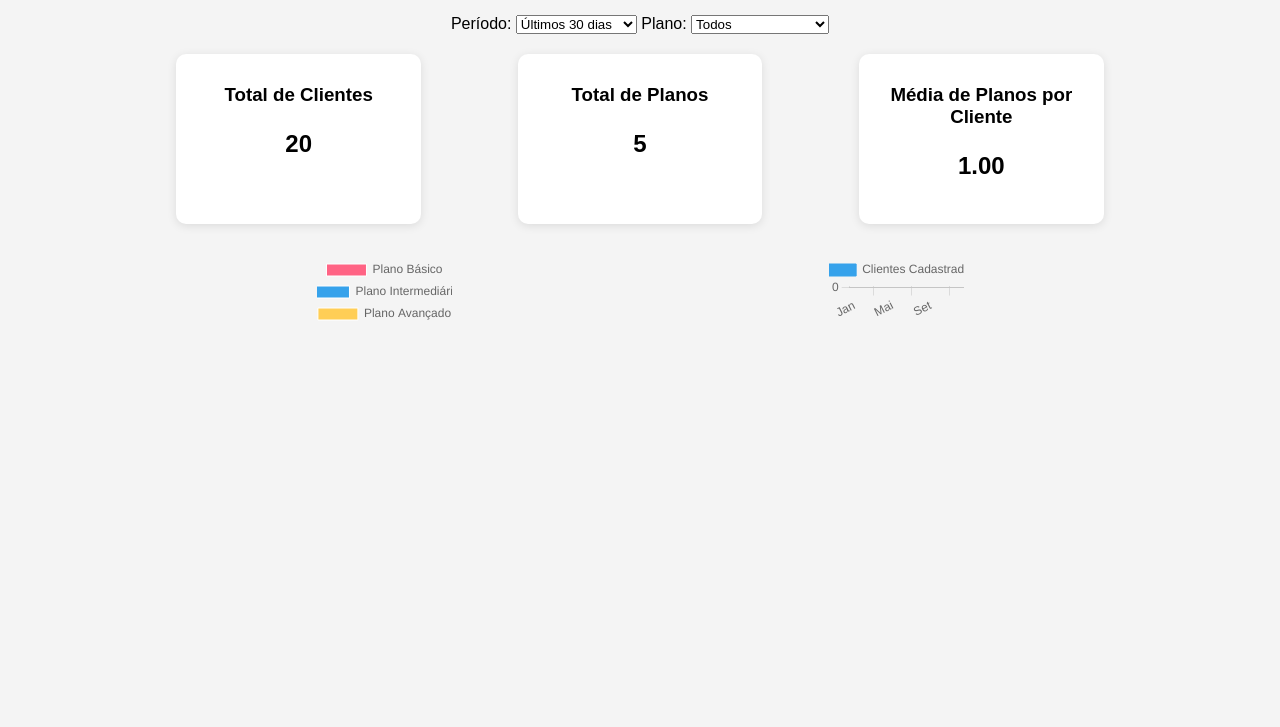
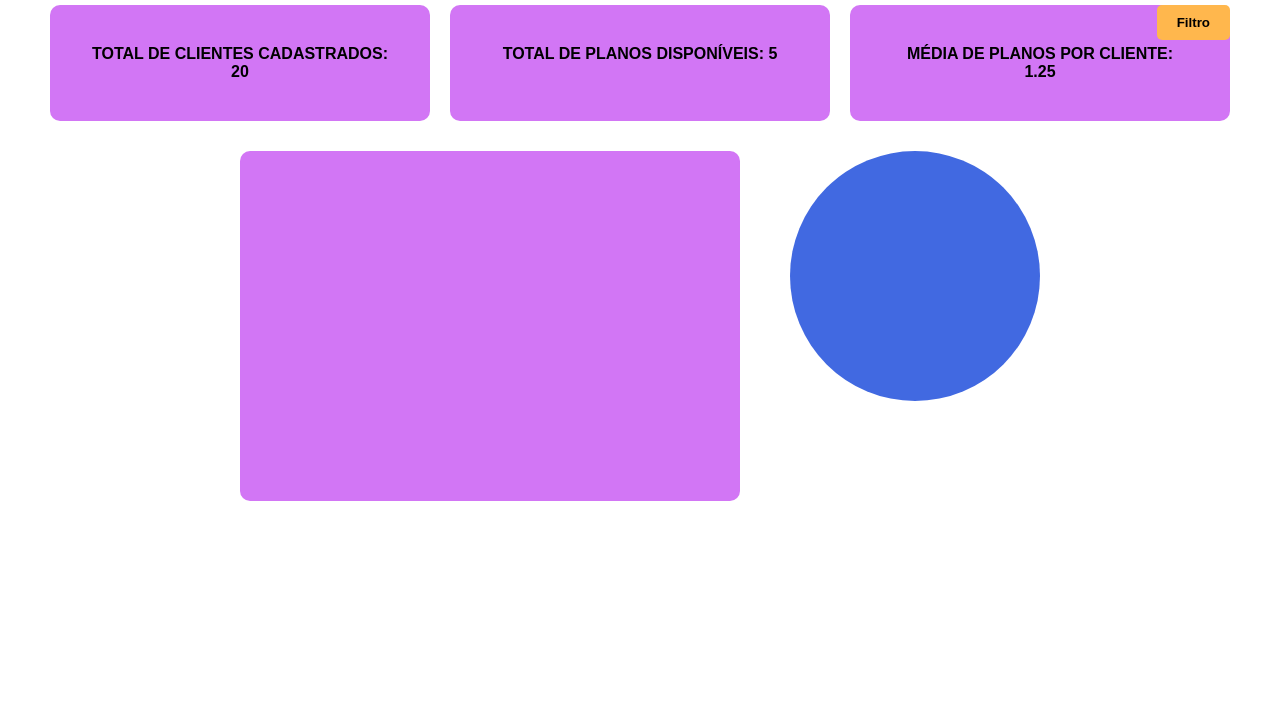
Before and after one commit to pygaudiello/MOBIT, a website: page index.html in a window 1280 px wide. Shown: the part 73-800 px from the top of the page. Drawn offline with nearby package versions, Linux system fonts and the light colour scheme.

Commit message:
Base - OK

```diff
--- a/db.json
+++ b/db.json
@@ -1,239 +1,254 @@
 {
     "clientes": [
         {
-            "id": "9d3a7",
+        "idCliente": "10001",
         "nome": "João Silva",
         "cpf": "123.456.789-00",
         "telefone": "(11) 98765-4321",
         "email": "joao.silva@email.com",
-            "dataCadastro": "2024-03-14"
+        "dataCadastro": "2024-03-14",
+        "idPlanoContratado": ["101", "103"]
         },
         {
-            "id": "2e472",
+        "idCliente": "10002",
         "nome": "Maria Oliveira",
         "cpf": "987.654.321-00",
         "telefone": "(21) 91234-5678",
         "email": "maria.oliveira@email.com",
-            "dataCadastro": "2024-07-19"
+        "dataCadastro": "2024-07-19",
+        "idPlanoContratado": ["102"]
         },
         {
-            "id": "d68fd",
+        "idCliente": "10003",
         "nome": "Carlos Souza",
         "cpf": "123.789.456-00",
         "telefone": "(31) 92345-6789",
         "email": "carlos.souza@email.com",
-            "dataCadastro": "2023-08-21"
+        "dataCadastro": "2023-08-21",
+        "idPlanoContratado": ["103", "105"]
         },
         {
-            "id": "c2cfb",
+        "idCliente": "10004",
         "nome": "Fernanda Costa",
         "cpf": "321.654.987-00",
         "telefone": "(41) 93456-7890",
         "email": "fernanda.costa@email.com",
-            "dataCadastro": "2024-10-03"
+        "dataCadastro": "2024-10-03",
+        "idPlanoContratado": ["104"]
         },
         {
-            "id": "4b1b1",
+        "idCliente": "10005",
         "nome": "Roberto Lima",
         "cpf": "654.321.987-00",
         "telefone": "(51) 91234-5678",
         "email": "roberto.lima@email.com",
-            "dataCadastro": "2024-05-09"
+        "dataCadastro": "2024-05-09",
+        "idPlanoContratado": ["105"]
         },
         {
-            "id": "f7b44",
+        "idCliente": "10006",
         "nome": "Luciana Pereira",
         "cpf": "111.222.333-44",
         "telefone": "(61) 93456-7890",
         "email": "luciana.pereira@email.com",
-            "dataCadastro": "2024-01-11"
+        "dataCadastro": "2024-01-11",
+        "idPlanoContratado": ["101", "102"]
         },
         {
-            "id": "a2d58",
+        "idCliente": "10007",
         "nome": "Ricardo Gomes",
         "cpf": "555.666.777-88",
         "telefone": "(71) 91234-5678",
         "email": "ricardo.gomes@email.com",
-            "dataCadastro": "2024-03-22"
+        "dataCadastro": "2024-03-22",
+        "idPlanoContratado": ["102"]
         },
         {
-            "id": "ec908",
+        "idCliente": "10008",
         "nome": "Beatriz Souza",
         "cpf": "222.333.444-55",
         "telefone": "(11) 92345-6789",
         "email": "beatriz.souza@email.com",
-            "dataCadastro": "2024-06-01"
+        "dataCadastro": "2024-06-01",
+        "idPlanoContratado": ["103"]
         },
         {
-            "id": "c7d4f",
+        "idCliente": "10009",
         "nome": "Paulo Costa",
         "cpf": "777.888.999-00",
         "telefone": "(41) 93456-7890",
         "email": "paulo.costa@email.com",
-            "dataCadastro": "2023-12-10"
+        "dataCadastro": "2023-12-10",
+        "idPlanoContratado": ["104"]
         },
         {
-            "id": "5b2ac",
+        "idCliente": "10010",
         "nome": "Tatiane Santos",
         "cpf": "333.444.555-66",
         "telefone": "(21) 98765-4321",
         "email": "tatiane.santos@email.com",
-            "dataCadastro": "2023-09-18"
+        "dataCadastro": "2023-09-18",
+        "idPlanoContratado": ["105"]
         },
         {
-            "id": "7f1b0",
-            "nome": "Marcos Oliveira",
-            "cpf": "888.999.000-11",
-            "telefone": "(51) 93456-7890",
-            "email": "marcos.oliveira@email.com",
-            "dataCadastro": "2023-11-25"
+        "idCliente": "10011",
+        "nome": "Lucas Almeida",
+        "cpf": "555.111.333-22",
+        "telefone": "(11) 98877-1234",
+        "email": "lucas.almeida@email.com",
+        "dataCadastro": "2024-02-10",
+        "idPlanoContratado": ["102"]
         },
         {
-            "id": "a5d42",
-            "nome": "Gustavo Lima",
+        "idCliente": "10012",
+        "nome": "Juliana Ferreira",
         "cpf": "444.555.666-77",
-            "telefone": "(61) 92345-6789",
-            "email": "gustavo.lima@email.com",
-            "dataCadastro": "2023-10-30"
+        "telefone": "(21) 97654-3210",
+        "email": "juliana.ferreira@email.com",
+        "dataCadastro": "2024-01-18",
+        "idPlanoContratado": ["101", "104"]
         },
         {
-            "id": "b84e6",
-            "nome": "Fabiana Rocha",
-            "cpf": "333.444.555-66",
-            "telefone": "(11) 93456-7890",
-            "email": "fabiana.rocha@email.com",
-            "dataCadastro": "2024-02-15"
+        "idCliente": "10013",
+        "nome": "Eduardo Martins",
+        "cpf": "666.777.888-99",
+        "telefone": "(31) 98765-4321",
+        "email": "eduardo.martins@email.com",
+        "dataCadastro": "2024-03-05",
+        "idPlanoContratado": ["103"]
         },
         {
-            "id": "e4d7c",
-            "nome": "Marcelo Almeida",
-            "cpf": "999.111.222-33",
-            "telefone": "(71) 91234-5678",
-            "email": "marcelo.almeida@email.com",
-            "dataCadastro": "2024-03-10"
+        "idCliente": "10014",
+        "nome": "Tatiane Costa",
+        "cpf": "222.111.333-44",
+        "telefone": "(41) 92345-6789",
+        "email": "tatiane.costa@email.com",
+        "dataCadastro": "2024-04-11",
+        "idPlanoContratado": ["105"]
         },
         {
-            "id": "d97a2",
-            "nome": "Simone Costa",
-            "cpf": "444.555.666-00",
-            "telefone": "(21) 98765-4321",
-            "email": "simone.costa@email.com",
-            "dataCadastro": "2023-12-05"
+        "idCliente": "10015",
+        "nome": "Gustavo Oliveira",
+        "cpf": "333.444.777-99",
+        "telefone": "(51) 91987-6543",
+        "email": "gustavo.oliveira@email.com",
+        "dataCadastro": "2024-02-22",
+        "idPlanoContratado": ["102"]
         },
         {
-            "id": "3b0f8",
-            "nome": "Renato Barbosa",
-            "cpf": "111.222.333-00",
-            "telefone": "(31) 93456-7890",
-            "email": "renato.barbosa@email.com",
-            "dataCadastro": "2023-11-01"
+        "idCliente": "10016",
+        "nome": "Renata Silva",
+        "cpf": "555.888.777-66",
+        "telefone": "(61) 93456-7890",
+        "email": "renata.silva@email.com",
+        "dataCadastro": "2024-03-15",
+        "idPlanoContratado": ["104"]
         },
         {
-            "id": "9c6ad",
-            "nome": "Lucas Martins",
-            "cpf": "555.666.777-88",
-            "telefone": "(61) 92345-6789",
-            "email": "lucas.martins@email.com",
-            "dataCadastro": "2024-04-01"
+        "idCliente": "10017",
+        "nome": "Thiago Rodrigues",
+        "cpf": "999.888.777-22",
+        "telefone": "(71) 91234-5678",
+        "email": "thiago.rodrigues@email.com",
+        "dataCadastro": "2024-06-05",
+        "idPlanoContratado": ["105"]
+        },
+        {
+        "idCliente": "10018",
+        "nome": "Camila Pereira",
+        "cpf": "777.666.555-44",
+        "telefone": "(31) 93334-5566",
+        "email": "camila.pereira@email.com",
+        "dataCadastro": "2024-07-10",
+        "idPlanoContratado": ["101", "104"]
+        },
+        {
+        "idCliente": "10019",
+        "nome": "Leandro Souza",
+        "cpf": "333.222.111-00",
+        "telefone": "(11) 93456-7890",
+        "email": "leandro.souza@email.com",
+        "dataCadastro": "2024-04-05",
+        "idPlanoContratado": ["102"]
+        },
+        {
+        "idCliente": "10020",
+        "nome": "Juliana Lima",
+        "cpf": "111.444.777-88",
+        "telefone": "(21) 91234-5678",
+        "email": "juliana.lima@email.com",
+        "dataCadastro": "2024-01-25",
+        "idPlanoContratado": ["103"]
         }
+
     ],
     "planos": [
         {
-            "id": "1a2bc",
+        "idPlano": "101",
         "nome": "Plano Básico",
         "preco": 29.99,
         "franquiaDados": 5,
-            "minutosLigacao": 100
+        "minutosLigacao": 100,
+        "descricao": "Plano básico com 5GB de internet e 100 minutos de ligações."
         },
         {
-            "id": "ffb4e",
-            "nome": "Plano Intermediário",
+        "idPlano": "102",
+        "nome": "Plano Pro",
         "preco": 49.99,
         "franquiaDados": 10,
-            "minutosLigacao": 300
+        "minutosLigacao": 300,
+        "descricao": "Plano intermediário com 10GB de internet e 300 minutos de ligações."
         },
         {
-            "id": "56a33",
-            "nome": "Plano Avançado",
+        "idPlano": "103",
+        "nome": "Plano Master",
         "preco": 69.99,
         "franquiaDados": 15,
-            "minutosLigacao": 600
+        "minutosLigacao": 600,
+        "descricao": "Plano avançado com 15GB de internet e 600 minutos de ligações."
         },
         {
-            "id": "2e5d2",
-            "nome": "Plano Premium",
+        "idPlano": "104",
+        "nome": "Plano Gold",
         "preco": 89.99,
         "franquiaDados": 20,
-            "minutosLigacao": 1200
+        "minutosLigacao": 1200,
+        "descricao": "Plano premium com 20GB de internet e 1200 minutos de ligações."
         },
         {
-            "id": "cd827",
-            "nome": "Plano Corporativo",
+        "idPlano": "105",
+        "nome": "Plano Vip",
         "preco": 129.99,
         "franquiaDados": 50,
-            "minutosLigacao": 3000
+        "minutosLigacao": 3000,
+        "descricao": "Plano corporativo com 50GB de internet e 3000 minutos de ligações."
         }
     ],
     "clientePlano": [
-        {
-            "clienteId": "9d3a7",
-            "planoId": "1a2bc"
-        },
-        {
-            "clienteId": "2e472",
-            "planoId": "ffb4e"
-        },
-        {
-            "clienteId": "d68fd",
-            "planoId": "56a33"
-        },
-        {
-            "clienteId": "c2cfb",
-            "planoId": "2e5d2"
-        },
-        {
-            "clienteId": "4b1b1",
-            "planoId": "cd827"
-        },
-        {
-            "clienteId": "f7b44",
-            "planoId": "1a2bc"
-        },
-        {
-            "clienteId": "a2d58",
-            "planoId": "ffb4e"
-        },
-        {
-            "clienteId": "ec908",
-            "planoId": "56a33"
-        },
-        {
-            "clienteId": "c7d4f",
-            "planoId": "2e5d2"
-        },
-        {
-            "clienteId": "5b2ac",
-            "planoId": "cd827"
-        },
-        {
-            "clienteId": "7f1b0",
-            "planoId": "1a2bc"
-        },
-        {
-            "clienteId": "a5d42",
-            "planoId": "ffb4e"
-        },
-        {
-            "clienteId": "b84e6",
-            "planoId": "56a33"
-        },
-        {
-            "clienteId": "e4d7c",
-            "planoId": "2e5d2"
-        },
-        {
-            "clienteId": "d97a2",
-            "planoId": "cd827"
-        }
+        { "idCliente": "10001", "idPlanoContratado": "101" },
+        { "idCliente": "10001", "idPlanoContratado": "103" },
+        { "idCliente": "10002", "idPlanoContratado": "102" },
+        { "idCliente": "10003", "idPlanoContratado": "103" },
+        { "idCliente": "10003", "idPlanoContratado": "105" },
+        { "idCliente": "10004", "idPlanoContratado": "104" },
+        { "idCliente": "10005", "idPlanoContratado": "105" },
+        { "idCliente": "10006", "idPlanoContratado": "101" },
+        { "idCliente": "10006", "idPlanoContratado": "102" },
+        { "idCliente": "10007", "idPlanoContratado": "102" },
+        { "idCliente": "10008", "idPlanoContratado": "103" },
+        { "idCliente": "10009", "idPlanoContratado": "104" },
+        { "idCliente": "10010", "idPlanoContratado": "105" },
+        { "idCliente": "10011", "idPlanoContratado": "102" },
+        { "idCliente": "10012", "idPlanoContratado": "101" },
+        { "idCliente": "10012", "idPlanoContratado": "104" },
+        { "idCliente": "10013", "idPlanoContratado": "103" },
+        { "idCliente": "10014", "idPlanoContratado": "105" },
+        { "idCliente": "10015", "idPlanoContratado": "102" },
+        { "idCliente": "10016", "idPlanoContratado": "104" },
+        { "idCliente": "10017", "idPlanoContratado": "105" },
+        { "idCliente": "10018", "idPlanoContratado": "101" },
+        { "idCliente": "10018", "idPlanoContratado": "104" },
+        { "idCliente": "10019", "idPlanoContratado": "102" },
+        { "idCliente": "10020", "idPlanoContratado": "103" }
         ]
     }
--- a/index.html
+++ b/index.html
@@ -1,241 +1,149 @@
 <!DOCTYPE html>
 <html lang="pt">
 <head>
-    <meta charset="UTF-8">
-    <meta name="viewport" content="width=device-width, initial-scale=1.0">
-    <title>Dash Telefonia</title>
+  <meta charset="UTF-8" />
+  <meta name="viewport" content="width=device-width, initial-scale=1.0" />
+  <title>Dashboard Telefonix</title>
   <style>
     body {
       font-family: Arial, sans-serif;
       margin: 0;
       padding: 0;
-            background-color: #f4f4f4;
+      text-align: center;
+      background-color: white;
     }
-        .container {
-            width: 80%;
-            margin: 20px auto;
+    .navbar {
+      background-color: #0047AB;
+      padding: 10px;
+      display: flex;
+      align-items: center;
+      justify-content: space-between;
+      color: white;
     }
-        .header {
-            text-align: center;
-            margin-bottom: 30px;
+    .logo {
+      background-color: #6CE5FF;
+      padding: 10px 20px;
+      border-radius: 20px;
+      font-weight: bold;
+    }
+    .menu {
+      display: flex;
+      gap: 10px;
+    }
+    .menu button {
+      background-color: white;
+      border: none;
+      padding: 10px 20px;
+      border-radius: 20px;
+      cursor: pointer;
+    }
+    .dashboard {
+      padding: 20px;
+      position: relative;
     }
     .cards {
       display: flex;
-            justify-content: space-around;
-            margin-bottom: 30px;
+      justify-content: center;
+      gap: 20px;
+      margin-bottom: 20px;
+      flex-wrap: wrap;
     }
     .card {
-            background-color: #fff;
+      background-color: #D276F5;
+      padding: 40px;
+      width: 300px;
+      text-align: center;
+      color: black;
+      font-weight: bold;
       border-radius: 10px;
-            padding: 20px;
-            box-shadow: 0 2px 10px rgba(0, 0, 0, 0.1);
-            text-align: center;
-            width: 20%;
+      margin-bottom: 10px;
     }
-        .card h3 {
-            margin: 10px 0;
+    .filter-button {
+      background-color: #FFB74D;
+      padding: 10px 20px;
+      border: none;
+      cursor: pointer;
+      font-weight: bold;
+      position: absolute;
+      right: 50px;
+      top: 20px;
+      border-radius: 5px;
     }
-        .card p {
-            font-size: 24px;
-            font-weight: bold;
+    .charts {
+      display: flex;
+      justify-content: center;
+      gap: 50px;
+      margin-top: 20px;
+      flex-wrap: wrap;
     }
-        .chart-container {
-            display: flex;
-            justify-content: space-around;
+    .bar-chart {
+      background-color: #D276F5;
+      width: 500px;
+      height: 350px;
+      border-radius: 10px;
     }
-        .chart-container canvas {
-            width: 45%;
-        }
-        .filters {
-            margin: 20px 0;
-            text-align: center;
+    .pie-chart {
+      background-color: #4169E1;
+      width: 250px;
+      height: 250px;
+      border-radius: 50%;
     }
   </style>
 </head>
 <body>
-
-    <div class="container">
-        <div class="header">
-            <h1>Dashboard de Telefonia</h1>
-        </div>
-
-        <!-- Filtros -->
-        <div class="filters">
-            <label for="periodo">Período:</label>
-            <select id="periodo">
-                <option value="30">Últimos 30 dias</option>
-                <option value="180">Últimos 6 meses</option>
-                <option value="365">Último ano</option>
-            </select>
-            <label for="plano">Plano:</label>
-            <select id="plano">
-                <option value="all">Todos</option>
-                <option value="1a2bc">Plano Básico</option>
-                <option value="ffb4e">Plano Intermediário</option>
-                <option value="56a33">Plano Avançado</option>
-                <option value="2e5d2">Plano Premium</option>
-                <option value="cd827">Plano Corporativo</option>
-            </select>
-        </div>
-
-        <!-- Indicadores -->
-        <div class="cards">
-            <div class="card">
-                <h3>Total de Clientes</h3>
-                <p id="totalClientes">0</p>
-            </div>
-            <div class="card">
-                <h3>Total de Planos</h3>
-                <p id="totalPlanos">0</p>
-            </div>
-            <div class="card">
-                <h3>Média de Planos por Cliente</h3>
-                <p id="mediaPlanos">0</p>
+  <div class="navbar">
+    <div class="logo">TELEFONIX</div>
+    <div class="menu">
+      <button>1° Tela</button>
+      <button>2° Tela</button>
+      <button>3° Tela</button>
+      <button>4° Tela</button>
     </div>
   </div>
 
-        <!-- Gráficos -->
-        <div class="chart-container">
-            <div>
-                <canvas id="pieChart"></canvas>
+  <div class="dashboard">
+    <button class="filter-button">Filtro</button>
+    <div class="cards">
+      <div class="card" id="totalClientes">TOTAL DE CLIENTES CADASTRADOS</div>
+      <div class="card" id="totalPlanos">TOTAL DE PLANOS DISPONÍVEIS</div>
+      <div class="card" id="mediaPlanos">MÉDIA DE PLANOS POR CLIENTE</div>
     </div>
-            <div>
-                <canvas id="barChart"></canvas>
-            </div>
+    <div class="charts">
+      <div class="bar-chart"></div>
+      <div class="pie-chart"></div>
     </div>
   </div>
 
-    <script src="https://cdn.jsdelivr.net/npm/chart.js"></script>
   <script>
-        // JSON Mockado com 20 clientes
-        const data = {
-            "clientes": Array.from({ length: 20 }, (_, index) => {
-                return {
-                    id: `cliente_${index + 1}`,
-                    nome: `Cliente ${index + 1}`,
-                    cpf: `123.456.789-${String(index).padStart(2, '0')}`,
-                    telefone: `(11) 9${Math.floor(Math.random() * 900000000) + 100000000}`,
-                    email: `cliente${index + 1}@email.com`,
-                    dataCadastro: `2024-${String(Math.floor(Math.random() * 12) + 1).padStart(2, '0')}-${String(Math.floor(Math.random() * 28) + 1).padStart(2, '0')}`
-                };
-            }),
-            "planos": [
-                {"id": "1a2bc", "nome": "Plano Básico", "preco": 29.99, "franquiaDados": 5, "minutosLigacao": 100},
-                {"id": "ffb4e", "nome": "Plano Intermediário", "preco": 49.99, "franquiaDados": 10, "minutosLigacao": 300},
-                {"id": "56a33", "nome": "Plano Avançado", "preco": 69.99, "franquiaDados": 15, "minutosLigacao": 600},
-                {"id": "2e5d2", "nome": "Plano Premium", "preco": 89.99, "franquiaDados": 20, "minutosLigacao": 1200},
-                {"id": "cd827", "nome": "Plano Corporativo", "preco": 129.99, "franquiaDados": 50, "minutosLigacao": 3000}
-            ],
-            "clientePlano": [
-                {"clienteId": "cliente_1", "planoId": "1a2bc"},
-                {"clienteId": "cliente_2", "planoId": "1a2bc"},
-                {"clienteId": "cliente_3", "planoId": "ffb4e"},
-                {"clienteId": "cliente_4", "planoId": "ffb4e"},
-                {"clienteId": "cliente_5", "planoId": "56a33"},
-                {"clienteId": "cliente_6", "planoId": "56a33"},
-                {"clienteId": "cliente_7", "planoId": "56a33"},
-                {"clienteId": "cliente_8", "planoId": "2e5d2"},
-                {"clienteId": "cliente_9", "planoId": "2e5d2"},
-                {"clienteId": "cliente_10", "planoId": "cd827"},
-                {"clienteId": "cliente_11", "planoId": "cd827"},
-                {"clienteId": "cliente_12", "planoId": "1a2bc"},
-                {"clienteId": "cliente_13", "planoId": "ffb4e"},
-                {"clienteId": "cliente_14", "planoId": "56a33"},
-                {"clienteId": "cliente_15", "planoId": "2e5d2"},
-                {"clienteId": "cliente_16", "planoId": "cd827"},
-                {"clienteId": "cliente_17", "planoId": "1a2bc"},
-                {"clienteId": "cliente_18", "planoId": "ffb4e"},
-                {"clienteId": "cliente_19", "planoId": "56a33"},
-                {"clienteId": "cliente_20", "planoId": "2e5d2"}
-            ]
-        };
+    // Função que carrega os dados do arquivo db.json e atualiza o dashboard
+    async function carregarDados() {
+      try {
+        const resposta = await fetch('db.json');
+        if (!resposta.ok) {
+          throw new Error(`Erro ao carregar os dados: ${resposta.status}`);
+        }
+        const db = await resposta.json();
 
-        // Funções para calcular os indicadores
-        const calcularIndicadores = (clientes, clientePlano) => {
-            const totalClientes = clientes.length;
-            const totalPlanos = data.planos.length;
-            const mediaPlanos = (clientePlano.length / totalClientes).toFixed(2);
-            return { totalClientes, totalPlanos, mediaPlanos };
-        };
+        // Calculando os valores
+        const totalClientes = db.clientes.length;
+        const totalPlanos = db.planos.length;
+        const totalPlanosContratados = db.clientes.reduce((acc, cliente) => acc + cliente.idPlanoContratado.length, 0);
+        const mediaPlanos = (totalPlanosContratados / totalClientes).toFixed(2);
 
-        // Atualiza os indicadores
-        const updateIndicators = () => {
-            const { totalClientes, totalPlanos, mediaPlanos } = calcularIndicadores(data.clientes, data.clientePlano);
-            document.getElementById('totalClientes').textContent = totalClientes;
-            document.getElementById('totalPlanos').textContent = totalPlanos;
-            document.getElementById('mediaPlanos').textContent = mediaPlanos;
-        };
+        // Atualizando os elementos da página
+        document.getElementById("totalClientes").innerText = `TOTAL DE CLIENTES CADASTRADOS: ${totalClientes}`;
+        document.getElementById("totalPlanos").innerText = `TOTAL DE PLANOS DISPONÍVEIS: ${totalPlanos}`;
+        document.getElementById("mediaPlanos").innerText = `MÉDIA DE PLANOS POR CLIENTE: ${mediaPlanos}`;
 
-        // Filtro de período (30 dias, 6 meses, 1 ano)
-        const filterByPeriod = (period) => {
-            const today = new Date();
-            return data.clientes.filter(cliente => {
-                const dataCadastro = new Date(cliente.dataCadastro);
-                const diffTime = today - dataCadastro;
-                const diffDays = diffTime / (1000 * 3600 * 24);
-                return diffDays <= period;
-            });
-        };
+        // Aqui você pode atualizar os gráficos ou outras partes do dashboard com base nos dados
+      } catch (error) {
+        console.error(error);
+        // Aqui você pode tratar o erro, exibindo uma mensagem para o usuário se necessário
+      }
+    }
 
-        // Atualizar gráficos com filtros
-        const updateCharts = (clientesFiltrados) => {
-            const planosContagem = clientesFiltrados.reduce((acc, cliente) => {
-                const clientePlanoAtual = data.clientePlano.find(cp => cp.clienteId === cliente.id);
-                acc[clientePlanoAtual.planoId] = (acc[clientePlanoAtual.planoId] || 0) + 1;
-                return acc;
-            }, {});
-
-            const planoLabels = data.planos.map(plano => plano.nome);
-            const planoData = planoLabels.map(plano => planosContagem[data.clientePlano.find(clientePlano => clientePlano.planoId === plano.id)?.planoId] || 0);
-
-            // Gráfico de pizza
-            const ctxPie = document.getElementById('pieChart').getContext('2d');
-            new Chart(ctxPie, {
-                type: 'pie',
-                data: {
-                    labels: planoLabels,
-                    datasets: [{
-                        data: planoData,
-                        backgroundColor: ['#FF6384', '#36A2EB', '#FFCE56', '#4BC0C0', '#FF9F40'],
-                        borderWidth: 1
-                    }]
-                }
-            });
-
-            // Gráfico de barras
-            const mesLabels = ['Jan', 'Fev', 'Mar', 'Abr', 'Mai', 'Jun', 'Jul', 'Ago', 'Set', 'Out', 'Nov', 'Dez'];
-            const clientesPorMes = mesLabels.map((_, index) => clientesFiltrados.filter(cliente => new Date(cliente.dataCadastro).getMonth() === index).length);
-
-            const ctxBar = document.getElementById('barChart').getContext('2d');
-            new Chart(ctxBar, {
-                type: 'bar',
-                data: {
-                    labels: mesLabels,
-                    datasets: [{
-                        label: 'Clientes Cadastrados',
-                        data: clientesPorMes,
-                        backgroundColor: '#36A2EB',
-                        borderColor: '#36A2EB',
-                        borderWidth: 1
-                    }]
-                }
-            });
-        };
-
-        // Inicializa o Dashboard
-        const initDashboard = () => {
-            const clientesFiltrados = filterByPeriod(30); // Período inicial de 30 dias
-            updateIndicators();
-            updateCharts(clientesFiltrados);
-        };
-
-        // Atualiza o dashboard quando um filtro é alterado
-        document.getElementById('periodo').addEventListener('change', () => initDashboard());
-        document.getElementById('plano').addEventListener('change', () => initDashboard());
-
-        // Chama a função de inicialização ao carregar
-        window.onload = initDashboard;
+    // Chama a função para carregar os dados assim que a página é carregada
+    window.onload = carregarDados;
   </script>
-
 </body>
 </html>
```
Lines whose indentation alone changed are shown as unchanged.
